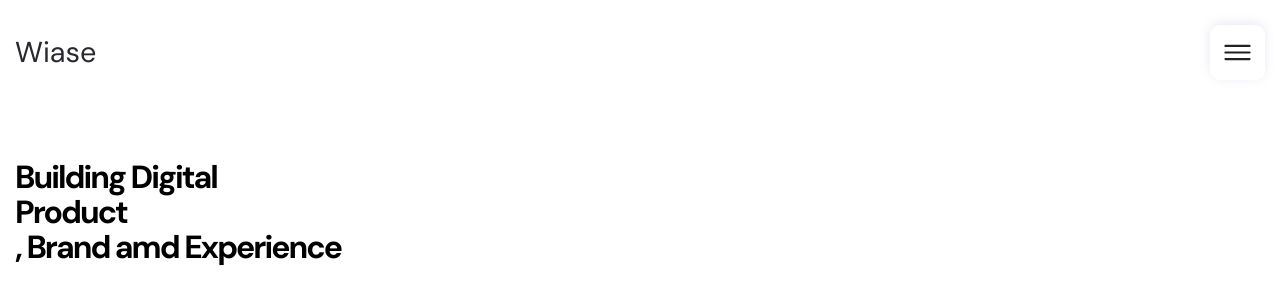
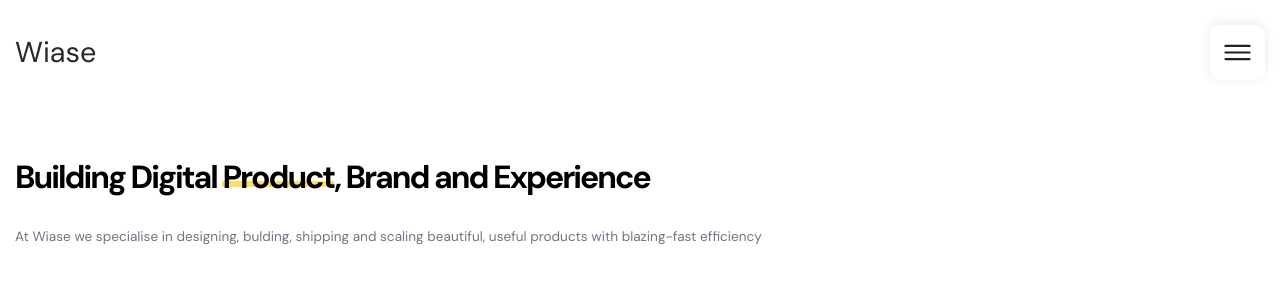
Before and after one commit to AngeloKwakye/Creative-Digital-Agency-Website, a plain HTML site: page index.html in a window 1280 px wide. Shown: the top 281 px of the page. Drawn offline with nearby package versions, Linux system fonts and the light colour scheme.

Commit message:
typo error fix

```diff
--- a/assets/css/style.css
+++ b/assets/css/style.css
@@ -214,7 +214,7 @@
   position: absolute;
 }
 
-:is(.h1, .h2) .has-beiore { display: inline-block;}
+:is(.h1, .h2) .has-before { display: inline-block;}
 
 :is(.h1, .h2) .has-before::before {
   bottom: 8px;
--- a/index.html
+++ b/index.html
@@ -99,7 +99,7 @@
                 <div class="hero-content">
 
                     <h1 class="h1 hero-title">
-                        Building Digital <span class="had-before">Product</span>, Brand amd Experience
+                        Building Digital <span class="has-before"> Product</span>, Brand and Experience
                     </h1>
 
                     <p class="hero-text">
```
